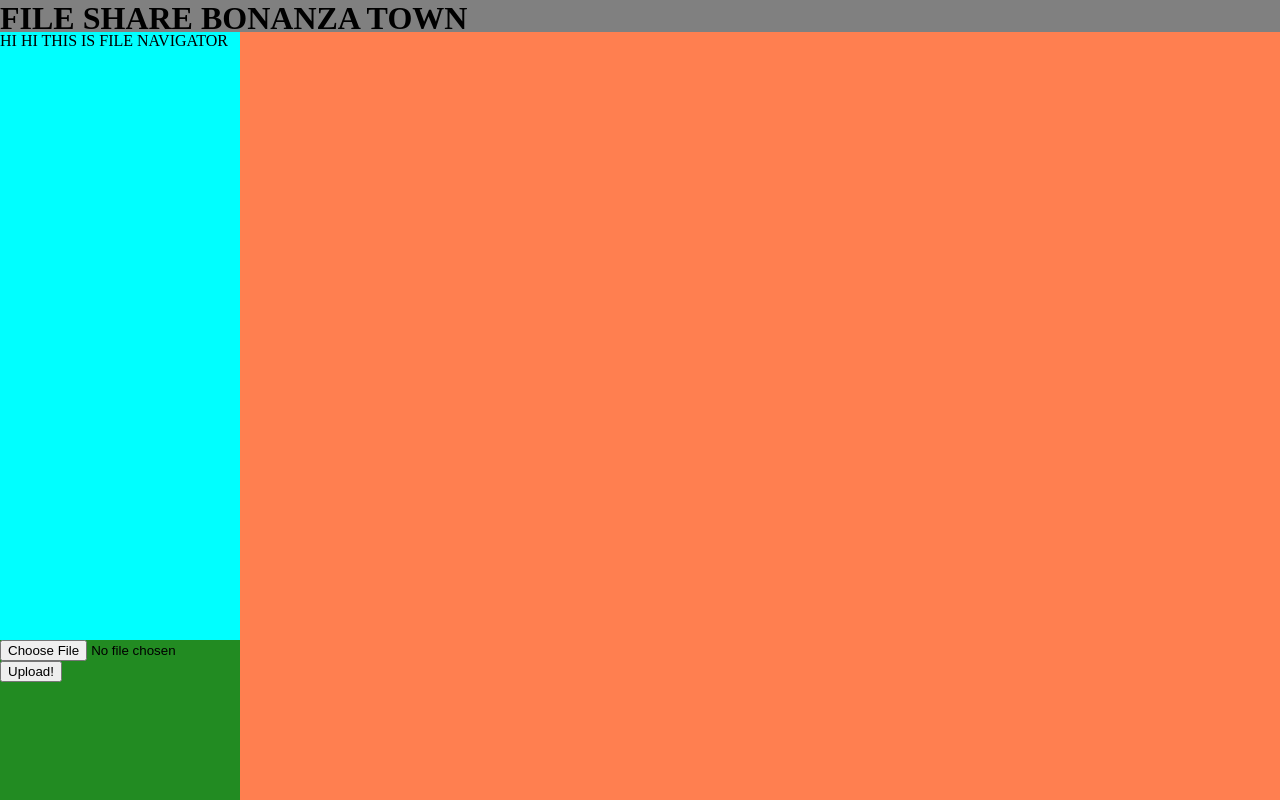
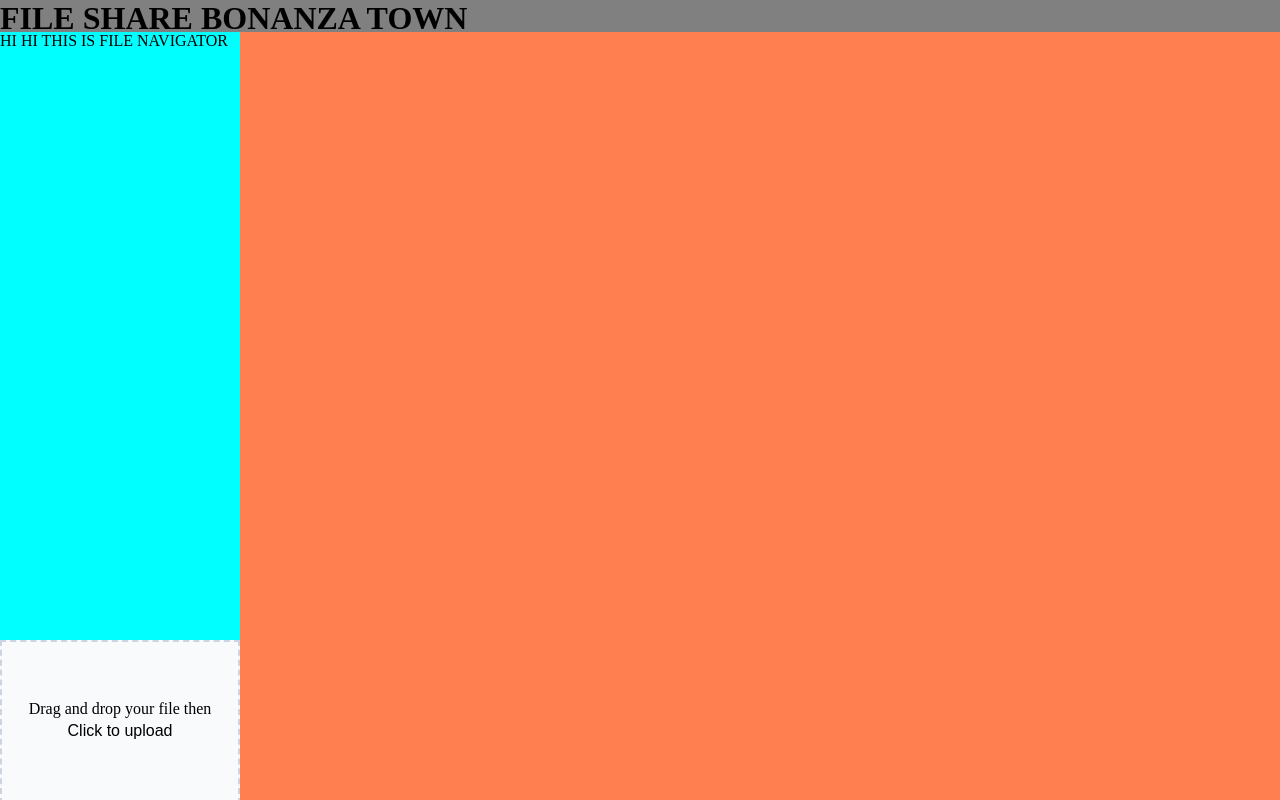
Before and after one commit to Ronagens/bonanza-town, a React app: page / in a window 1280 px wide. Built offline with nearby package versions, Linux system fonts and the light colour scheme.

Commit message:
Readded drag and drop, cleaned up code in server.js, FileNav, DDF.jsx

```diff
--- a/client/components/DragDropFile.jsx
+++ b/client/components/DragDropFile.jsx
@@ -1,8 +1,24 @@
 import React, { useState } from 'react';
+import axios from 'axios';
 
 const DragDropFile = () => {
 
   const [dragActive, setDragActive] = useState(false);
+  const [file, setFile] = useState(null);
+
+  function uploadFile() {
+    if (!file) return console.log('file is empty');
+
+    const formData = new FormData();
+
+    formData.append(
+      'myFile',
+      file,
+      file.name
+    )
+    console.log('file: ', file);
+    axios.post('/file', formData);
+  }
 
   const handleDrag = function(e) {
     e.preventDefault();
@@ -21,45 +37,24 @@ const DragDropFile = () => {
     setDragActive(false);
     if (e.dataTransfer.files && e.dataTransfer.files[0]) {
       console.log('draggy files: ', e.dataTransfer.files);
-      uploadFile(e.dataTransfer.files[0]);
+      setFile(e.dataTransfer.files[0]);
     }
   }
 
   const handleChange = function(e) {
     e.preventDefault();
     if (e.target.files && e.target.files[0]) {
-      console.log('clicky files: ', e.target.files);
+      setFile(e.target.files[0]);
     }
-  }
-
-  const uploadFile = (file) => {
-    const form = new FormData();
-    form.append('test', true);
-    console.log(form);
-    fetch('/file', {
-      method: 'POST',
-      headers: {
-        'content-length': '163',
-        'content-type': 'multipart/form-data; boundary=--------------------------708012600792797463072238',
-        connection: 'close',
-        'accept-encoding': 'gzip, deflate, br',
-        host: 'localhost:8080',
-        accept: '*/*',
-      },
-      body: form
-    })
-    .then(response => console.log(response))
-    // .then(success => console.log("Success: ", success))
-    .catch(err => console.log(err));
-  }
+  };
 
   return (
     <form id="form-file-upload" onDragEnter={handleDrag} onSubmit={(e) => e.preventDefault()}>
       <input type="file" id="input-file-upload" multiple={true} onChange={handleChange} />
       <label id="label-file-upload" htmlFor="input-file-upload" className={dragActive ? "drag-active" : "" }>
         <div>
-          <p>Drag and drop your file here or</p>
-          <button className="upload-button">Upload a file</button>
+          <p>Drag and drop your file then</p>
+          <button className="upload-button" onClick={uploadFile}>Click to upload</button>
         </div>
       </label>
       { dragActive && <div id="drag-file-element" onDragEnter={handleDrag} onDragLeave={handleDrag} onDragOver={handleDrag} onDrop={handleDrop}></div> }
--- a/client/components/FileNavigator.jsx
+++ b/client/components/FileNavigator.jsx
@@ -1,38 +1,18 @@
 import React, { useState } from 'react';
-import axios from 'axios';
 
 import DragDropFile from './DragDropFile.jsx';
 
 const FileNavigator = () => {
 
-  const [file, setFile] = useState(null);
 
-  function upDateFile(e) {
-    setFile(e.target.files[0]);
-  }
 
-  function uploadFile() {
-    const formData = new FormData();
 
-    formData.append(
-      'myFile',
-      file,
-      file.name
-    )
-
-    console.log('file: ', file);
-
-    axios.post('/file', formData);
-  }
 
   return(
     <div>
       <p>HI HI THIS IS FILE NAVIGATOR</p>
       <div className="file-upload">
-        <input type="file" onChange={upDateFile} />
-        <button onClick={uploadFile}>
-          Upload!
-        </button>
+        <DragDropFile />
       </div>
     </div>
   );
--- a/client/stylesheets/styles.css
+++ b/client/stylesheets/styles.css
@@ -35,7 +35,7 @@ p {
 }
 
 #label-file-upload.drag-active {
-  background-color: yellow;
+  background-color: darkgrey;
 }
 
 #drag-file-element {
```
Also changed, not shown: 2 other files (tests, documents, lock files or other folders).
